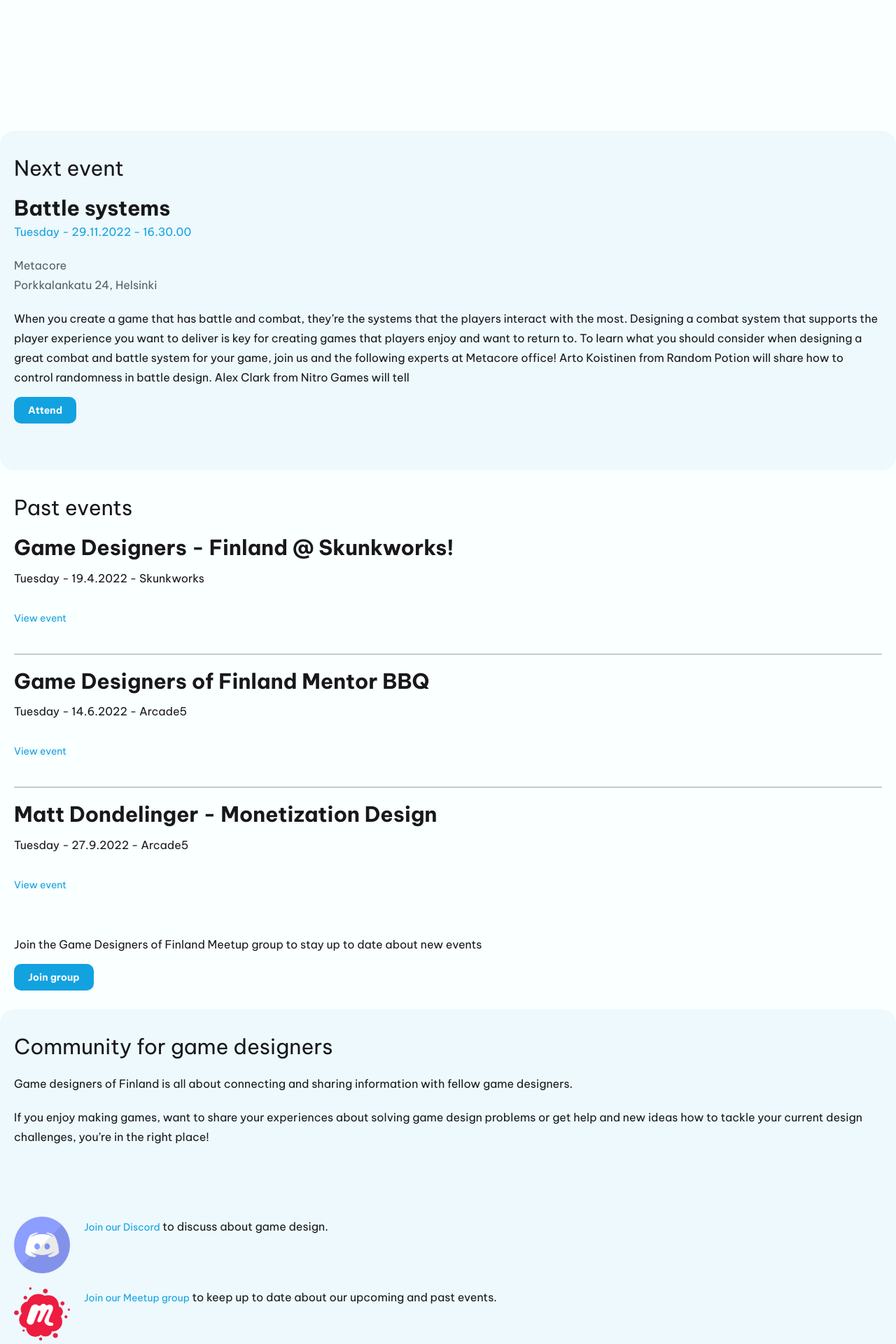
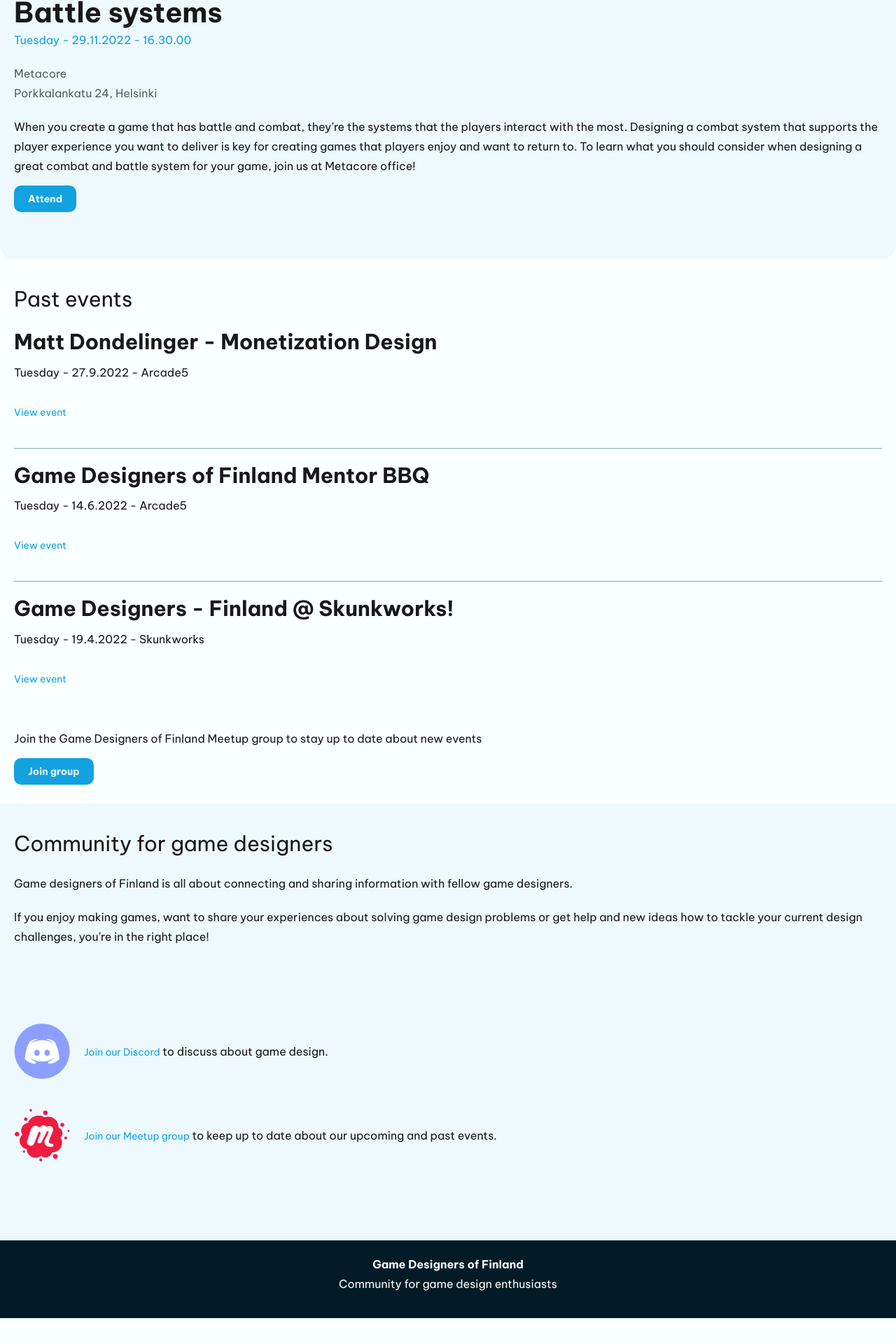
Before and after one commit to Zigelzi/gdof, a Svelte app: page / in a window 1280 px wide. Shown: the part 867-2787 px from the top of the page at 70% size. After the commit the page ends 2750 px from the top, so only its background shows below. Built offline with nearby package versions, Linux system fonts and the light colour scheme.

Commit message:
Improve the responsiveness and add links to the page

```diff
--- a/src/App.svelte
+++ b/src/App.svelte
@@ -5,12 +5,14 @@
   import NextEvent from './lib/NextEvent.svelte';
   import PastEvent from './lib/PastEvent.svelte';
 
+  let discordLink = "https://discord.gg/PaMCsKbrjP";
+  let meetupGroupLink = "https://www.meetup.com/game-designers-finland/"
   let pastEvents = [
     {
-      name: 'Game Designers - Finland @ Skunkworks!',
-      date: new Date('2022-04-19T19:00:00+02:00'),
-      locationName: 'Skunkworks',
-      link: 'https://www.meetup.com/game-designers-finland/events/284093445/'
+      name: 'Matt Dondelinger - Monetization Design',
+      date: new Date('2022-09-27T18:30:00+02:00'),
+      locationName: 'Arcade5',
+      link: 'https://www.meetup.com/game-designers-finland/events/288132002/'
     },
     {
       name: 'Game Designers of Finland Mentor BBQ',
@@ -19,57 +21,70 @@
       link: 'https://www.meetup.com/game-designers-finland/events/285927780/'
     },
     {
-      name: 'Matt Dondelinger - Monetization Design',
-      date: new Date('2022-09-27T18:30:00+02:00'),
-      locationName: 'Arcade5',
-      link: 'https://www.meetup.com/game-designers-finland/events/288132002/'
+      name: 'Game Designers - Finland @ Skunkworks!',
+      date: new Date('2022-04-19T19:00:00+02:00'),
+      locationName: 'Skunkworks',
+      link: 'https://www.meetup.com/game-designers-finland/events/284093445/'
     }
   ]
-
 </script>
-
+<div id="landing-page">
   <Header />
-<main>
-  <section id="landing-page" class="ph-m">
-    <p class="fw-bold fs-secondary-heading" >Learn and ask the questions about game design that you always wanted to.</p>
+  <section class="mt-xxl ph-m">
+    <div class="container">
+      <p class="fw-bold fs-heading-l" >Learn and ask the questions about game design that you always wanted to.</p>
       <p class="pv-m">Join meetups and community of professional and aspiring professional game designers in Finland. Find new friends and have thought provoking discussiong with fellow game design enthusiasts.</p>
       <div class="mt-m">
-      <Link link="https://www.meetup.com/game-designers-finland/" isButton={true}>Attend next event</Link>
+        <Link link={meetupGroupLink} isButton={true}>Attend next event</Link>
+      </div>
     </div>
   </section>
+</div>
+<main>
   <section class="r-20 bg-secondary-100 ph-m pv-l">
-    <h2 class="fs-tetriary-heading" >Next event</h2>
+    <div class="container">
+      <h2 class="text-heading-m" >Next event</h2>
       <NextEvent />
+    </div>
   </section>
   <section class="ph-m pv-l">
-    <h2 class="fs-tetriary-heading">Past events</h2>
+    <div class="container">
+      <h2 class="text-heading-m">Past events</h2>
       {#each pastEvents as event, i}
         <PastEvent {...event} index={i}/>
       {/each}
       <p class="pv-m">Join the Game Designers of Finland Meetup group to stay up to date about new events</p>
-    <Link link="https://www.meetup.com/game-designers-finland/" isButton={true}>Join group</Link>
+      <Link link={ meetupGroupLink } isButton={true}>Join group</Link>
+    </div>
   </section>
-  <section class="r-20 bg-secondary-100 ph-m pt-l pb-xxl">
-    <h2 class="fs-tetriary-heading mb-m" >Community for game designers</h2>
+  <section class=" bg-secondary-100 ph-m pt-l pb-xxl">
+    <div class="container">
+      <h2 class="text-heading-m mb-m" >Community for game designers</h2>
       <p class="mb-m">Game designers of Finland is all about connecting and sharing information with fellow game designers.</p>
       <p>If you enjoy making games, want to share your experiences about solving game design problems or get help and new ideas how to tackle your current design challenges, you’re in the right place!</p>
       <div>
-      <div class="flex-1 mt-xxl">
-        <img src="./images/logo_discord.png" alt="Discord logo" class="img-s">
-        <p class="ml-m"><Link link="_blank">Join our Discord</Link> to discuss about game design.</p>
-      </div>
-      <div class="flex-1 mt-m">
-        <img src="./images/logo_meetup.png" alt="Discord logo" class="img-s">
-        <p class="ml-m"><Link link="https://www.meetup.com/game-designers-finland/">Join our Meetup group</Link> to keep up to date about our upcoming and past events.</p>
+        <div class="flex mt-xxl">
+          <Link link={ discordLink }><img src="./images/logo_discord.png" alt="Discord logo" class="img-s"></Link>
+          <div class="flex flex-align-center">
+            <p class="ml-m"><Link link={ discordLink }>Join our Discord</Link> to discuss about game design.</p>
           </div>
         </div>
+        <div class="flex mt-m">
+          <Link link={ meetupGroupLink }><img src="./images/logo_meetup.png" alt="Discord logo" class="img-s"></Link>
+          <div class="flex flex-align-center">
+            <p class="ml-m"><Link link={ meetupGroupLink }>Join our Meetup group</Link> to keep up to date about our upcoming and past events.</p>
+          </div>
+
+        </div>
+      </div>
+    </div>
+
   </section>
 </main>
 <Footer />
 
 <style>
 #landing-page {
-  height: 90vh;
-  margin-top: 20%;
+  height: 95vh;
 }
 </style>
--- a/src/app.css
+++ b/src/app.css
@@ -44,16 +44,21 @@
   --fs-button: var(--fs-400);
   --fs-link: var(--fs-400);
 
-  --fs-primary-heading: var(--fs-800);
-  --fs-secondary-heading: var(--fs-700);
-  --fs-tetriary-heading: var(--fs-600);
+  --fs-heading-xl: var(--fs-800);
+  --fs-heading-l: var(--fs-700);
+  --fs-heading-m: var(--fs-600);
 
-  --fc-primary-100: var(--grey-100);
-  --fc-primary-400: var(--grey-400);
-  --fc-primary-600: var(--grey-600);
+  --fc-heading-xl: var(--grey-600);
+  --fc-heading-l: var(--grey-600);
+  --fc-heading-m: var(--grey-600);
+
+  --fc-grey-100: var(--grey-100);
+  --fc-grey-400: var(--grey-400);
+  --fc-grey-600: var(--grey-600);
 
   --fc-accent-400: var(--blue-400);
   --fc-accent-500: var(--blue-500);
+  --fc-accent-600: var(--blue-600);
 
   --bg-primary-100: var(--grey-100);
   --bg-secondary-100: var(--blue-100);
@@ -75,6 +80,8 @@
   --mg-l: 35px;
   --mg-xxl: 100px;
 
+  --img-s: 80px;
+
   color-scheme: light dark;
   color: var(--grey-600);
   background-color: var(--grey-100);
@@ -88,9 +95,9 @@
 
 @media(min-width: 50em) {
   :root {
-    --fs-primary-heading: var(--fs-900);
-    --fs-secondary-heading: var(--fs-800);
-    --fs-tetriary-heading: var(--fs-700);
+    --fs-heading-xl: var(--fs-900);
+    --fs-heading-l: var(--fs-800);
+    --fs-heading-m: var(--fs-700);
   }
 }
 
@@ -192,22 +199,40 @@
 OWN STYLES
 Start of project specific styling.
 ----------- */
-#app {
+.container {
   max-width: 1280px;
   margin: 0 auto;
 }
 
 /* Text utility classes */
-.text-primary-100 {
-  color: var(--fc-primary-100);
+.text-heading-xl {
+  font-size: var(--fs-heading-xl);
+  font-weight: var(--fw-bold);
+  color: var(--fc-heading-xl);
 }
 
-.text-primary-400 {
-  color: var(--fc-primary-400);
+.text-heading-l {
+  font-size: var(--fs-heading-l);
+  font-weight: var(--fw-bold);
+  color: var(--fc-heading-l);
 }
 
-.text-primary-600 {
-  color: var(--fc-primary-600);
+.text-heading-m {
+  font-size: var(--fs-heading-m);
+  font-weight: var(--fw-regular);
+  color: var(--fc-heading-m);
+}
+
+.text-grey-100 {
+  color: var(--fc-grey-100);
+}
+
+.text-grey-400 {
+  color: var(--fc-grey-400);
+}
+
+.text-grey-600 {
+  color: var(--fc-grey-600);
 }
 
 .text-accent-400 {
@@ -216,6 +241,10 @@
 
 .text-accent-500 {
   color: var(--fc-accent-500);
+}
+
+.text-accent-600 {
+  color: var(--fc-accent-600);
 }
 
 .text-center {
@@ -245,18 +274,18 @@
 }
 
 /* Font size utility classes */
-.fs-primary-heading {
-  font-size: var(--fs-primary-heading);
+.fs-heading-xl {
+  font-size: var(--fs-heading-xl);
   line-height: 1.25;
 }
 
-.fs-secondary-heading {
-  font-size: var(--fs-secondary-heading);
+.fs-heading-l {
+  font-size: var(--fs-heading-l);
   line-height: 1.25;
 }
 
-.fs-tetriary-heading {
-  font-size: var(--fs-tetriary-heading);
+.fs-heading-m {
+  font-size: var(--fs-heading-m);
   line-height: 1.25;
 }
 
@@ -484,11 +513,15 @@
 
 /* Images */
 .img-s {
-  max-width: 80px;
+  max-width: var(--img-s);
+  max-height: var(--img-s);
 }
 
 /* Flex and grid classes */
-.flex-1 {
+.flex {
   display:flex;
-  flex: 1;
 }
+
+.flex-align-center {
+  align-items: center;
+}
--- a/src/lib/Footer.svelte
+++ b/src/lib/Footer.svelte
@@ -1,4 +1,6 @@
-<footer class="bg-secondary-700 ph-m pt-m pb-l text-primary-100 text-center">
-    <p class="fw-bold">Game Designers of Finland</p>
-    <p>Community for game design enthusiasts</p>
+<footer class="bg-secondary-700 ph-m pt-m pb-l text-grey-100 text-center">
+    <div class="container">
+        <p class="fw-bold">Game Designers of Finland</p>
+        <p>Community for game design enthusiasts</p>
+    </div>
 </footer>
--- a/src/lib/Header.svelte
+++ b/src/lib/Header.svelte
@@ -1,9 +1,15 @@
 <header class="primary-header p-m">
-<h1 class="fw-bold fs-tetriary-heading">Game Designers of Finland</h1>
+  <div class="container header-full-width">
+    <h1 class="fw-bold fs-heading-m">Game Designers of Finland</h1>
+  </div>
 </header>
 
 <style>
 .primary-header {
   display: flex;
 }
+
+.header-full-width {
+  width: 100%;
+}
 </style>
--- a/src/lib/Link.svelte
+++ b/src/lib/Link.svelte
@@ -5,7 +5,7 @@
 </script>
 
 {#if isButton}
-<a href="{link}" class="ph-m pv-s fw-bold fs-link text-primary-100 r-10 btn-primary"><slot /></a>
+<a href="{link}" class="ph-m pv-s fw-bold fs-link text-grey-100 r-10 btn-primary"><slot /></a>
 {:else}
 <a href="{link}" class="pv-s fs-link text-accent-500 link-primary" class:fw-bold={isBold}><slot /></a>
 {/if}
--- a/src/lib/NextEvent.svelte
+++ b/src/lib/NextEvent.svelte
@@ -6,19 +6,19 @@
         locationName: 'Metacore',
         address: 'Porkkalankatu 24',
         city: 'Helsinki',
-        description: "When you create a game that has battle and combat, they’re the systems that  the players interact with the most. Designing a combat system that supports the player experience you want to deliver is key for creating games that players enjoy and want to return to. To learn what you should consider when designing a great combat and battle system for your game, join us and the following experts at Metacore office! Arto Koistinen from Random Potion will share how to control randomness in battle design. Alex Clark from Nitro Games will tell",
+        description: "When you create a game that has battle and combat, they’re the systems that  the players interact with the most. Designing a combat system that supports the player experience you want to deliver is key for creating games that players enjoy and want to return to. To learn what you should consider when designing a great combat and battle system for your game, join us at Metacore office!",
         link: 'https://www.meetup.com/game-designers-finland/'
     }
 </script>
 <div class="pv-m">
-    <h3 class="fw-bold fs-tetriary-heading">{event.name}</h3>
+    <h3 class="fw-bold fs-heading-l">{event.name}</h3>
     <p class="text-accent-500">{event.date.toLocaleString('en-GB', {weekday: 'long'})} - {event.date.toLocaleDateString('fi')} - {event.date.toLocaleTimeString('fi')}</p>
-    <div class="pv-m text-primary-400">
+    <div class="pv-m text-grey-400">
         <p>{event.locationName}</p>
         <p>{event.address}, {event.city}</p>
     </div>
     <p>{event.description}</p>
     <div class="pv-m">
-        <Link link="https://www.meetup.com/game-designers-finland/" isButton={true}>Attend</Link>
+        <Link link={ event.link } isButton={true}>Attend</Link>
     </div>
 </div>
--- a/src/lib/PastEvent.svelte
+++ b/src/lib/PastEvent.svelte
@@ -9,7 +9,7 @@
 </script>
 
 <div class="pv-m" class:border-top-primary-300={index > 0}>
-    <h3 class="fw-bold fs-tetriary-heading">{name}</h3>
+    <h3 class="fw-bold fs-heading-m">{name}</h3>
     <p class="pv-s">{date.toLocaleString('en-GB', {weekday: 'long'})} - {date.toLocaleDateString('fi')} - {locationName}</p>
     <div class="pv-m">
         <Link link={link}>View event</Link>
```
Also changed, not shown: public/images/logo_discord.png, public/images/logo_meetup.png. Lines whose indentation alone changed are shown as unchanged.
